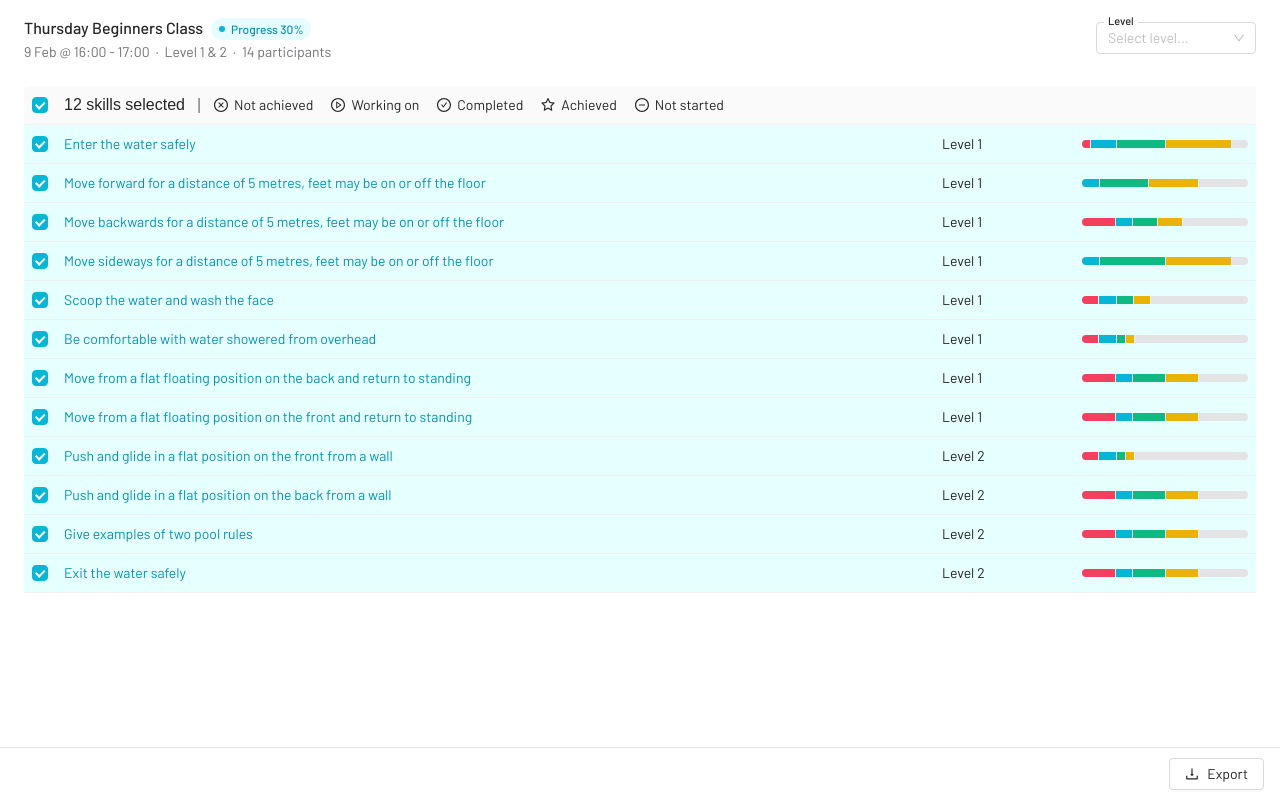
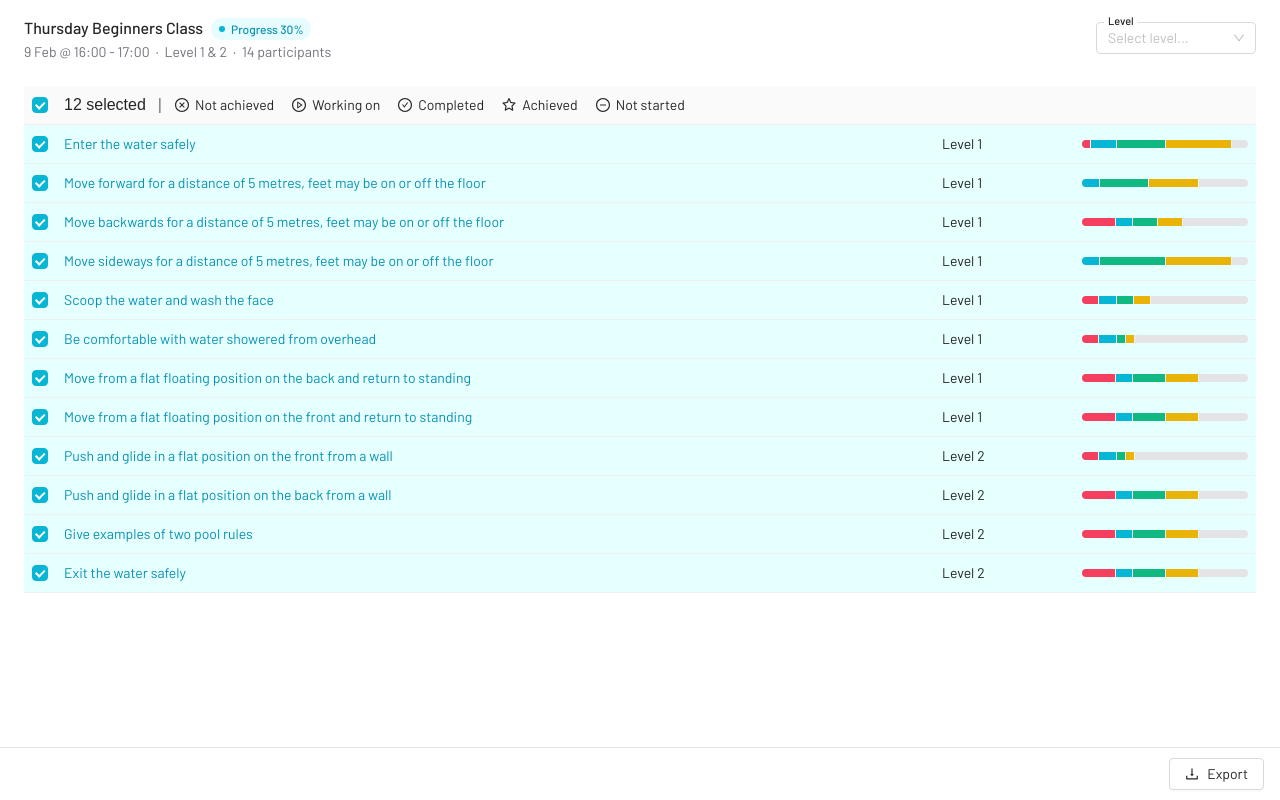
Before and after one commit to 2ne/LoveAdmin, a React (Vite) app: page /DevProgramme in a window 1280 px wide. Both pictures are taken after a click on the label 40 px from the left and 105 px from the top of the page. Built offline with nearby package versions, Linux system fonts and the light colour scheme.

Commit message:
Update dev-programme.tsx

```diff
--- a/src/loveadmin/dev-programme/dev-programme.tsx
+++ b/src/loveadmin/dev-programme/dev-programme.tsx
@@ -306,8 +306,7 @@ const DevProgrammeModal: React.FC = () => {
               }`}
             >
               <div className="font-medium whitespace-nowrap">
-                {selectedRowKeys.length} skill
-                {selectedRowKeys.length > 1 ? "s" : ""} selected
+                {selectedRowKeys.length} selected
               </div>
               <div className="mx-3 text-neutral-500">|</div>
               <div className="flex items-center gap-4">
```
